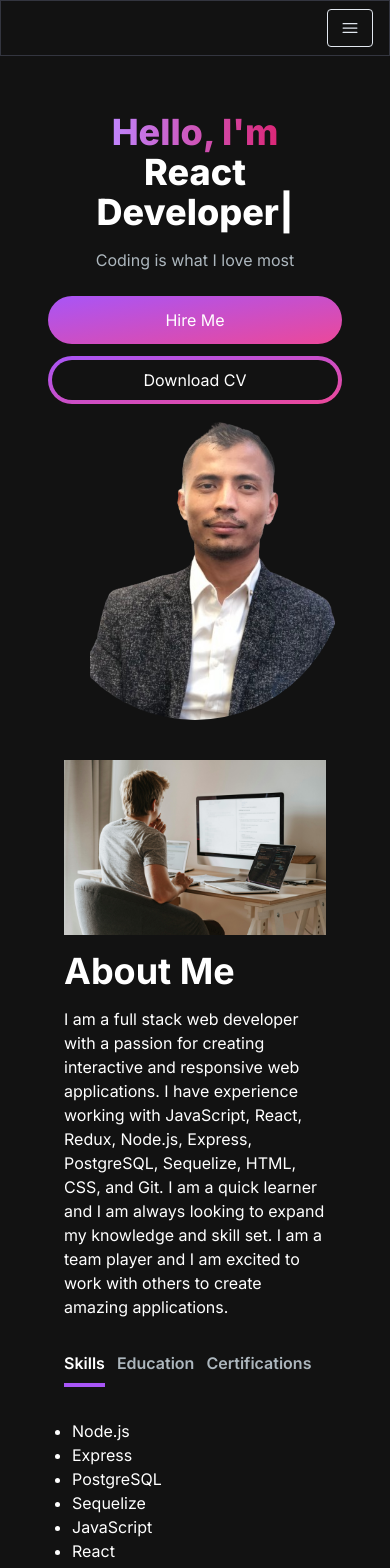
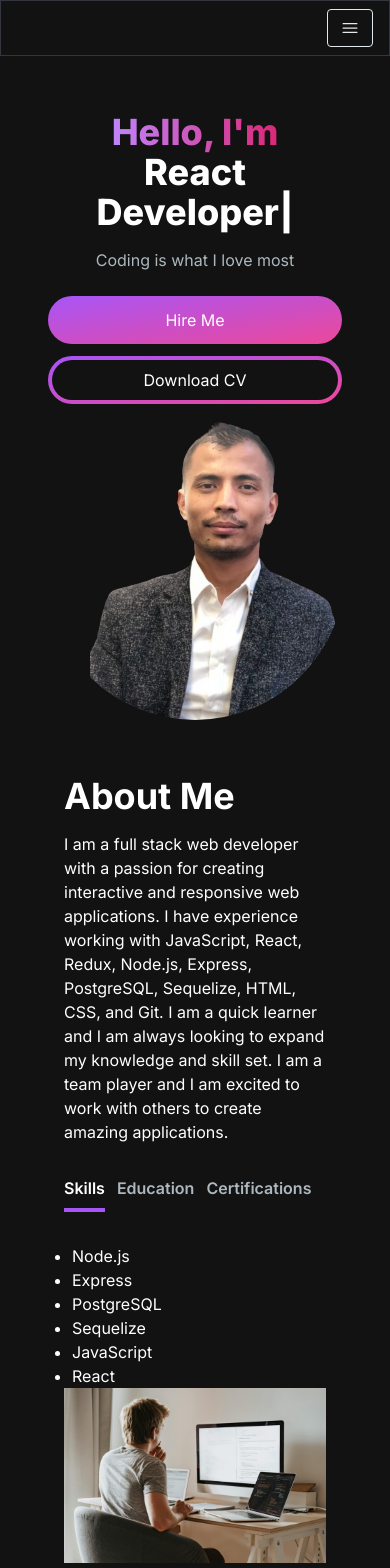
Before and after one commit to kiransamjhana/PortfolioNEXTJS, a Next.js app: page / in a window 390 px wide. Shown: the top 1568 px of the page. Built offline with nearby package versions, Linux system fonts and the light colour scheme.

Commit message:
about me images fixed for smaller screen

```diff
--- a/src/app/components/AboutSection.jsx
+++ b/src/app/components/AboutSection.jsx
@@ -53,8 +53,7 @@ const AboutSection = () => {
   return (
     <section className="text-white" id="about">
       <div className="md:grid md:grid-cols-2 gap-8 items-center py-8 px-4 xl:gap-16 sm:py-16 xl:px-16">
-        <Image src="/images/about-image.png" width={500} height={500} />
-        <div className="mt-4 md:mt-0 text-left flex flex-col h-full">
+        <div className="md:order-2 mt-4 md:mt-0 text-left flex flex-col h-full">
           <h2 className="text-4xl font-bold text-white mb-4">About Me</h2>
           <p className="text-base lg:text-lg">
             I am a full stack web developer with a passion for creating
@@ -69,28 +68,31 @@ const AboutSection = () => {
               selectTab={() => handleTabChange("skills")}
               active={tab === "skills"}
             >
-              {" "}
-              Skills{" "}
+              Skills
             </TabButton>
             <TabButton
               selectTab={() => handleTabChange("education")}
               active={tab === "education"}
             >
-              {" "}
-              Education{" "}
+              Education
             </TabButton>
             <TabButton
               selectTab={() => handleTabChange("certifications")}
               active={tab === "certifications"}
             >
-              {" "}
-              Certifications{" "}
+              Certifications
             </TabButton>
           </div>
           <div className="mt-8">
             {TAB_DATA.find((t) => t.id === tab).content}
           </div>
         </div>
+        <Image
+          src="/images/about-image.png"
+          width={500}
+          height={500}
+          className="md:order-1"
+        />
       </div>
     </section>
   );
--- a/src/app/globals.css
+++ b/src/app/globals.css
@@ -54,3 +54,6 @@ body {
   height: auto;
   border-radius: 50%;
 }
+
+@media (max-width: 600px) {
+}
```
